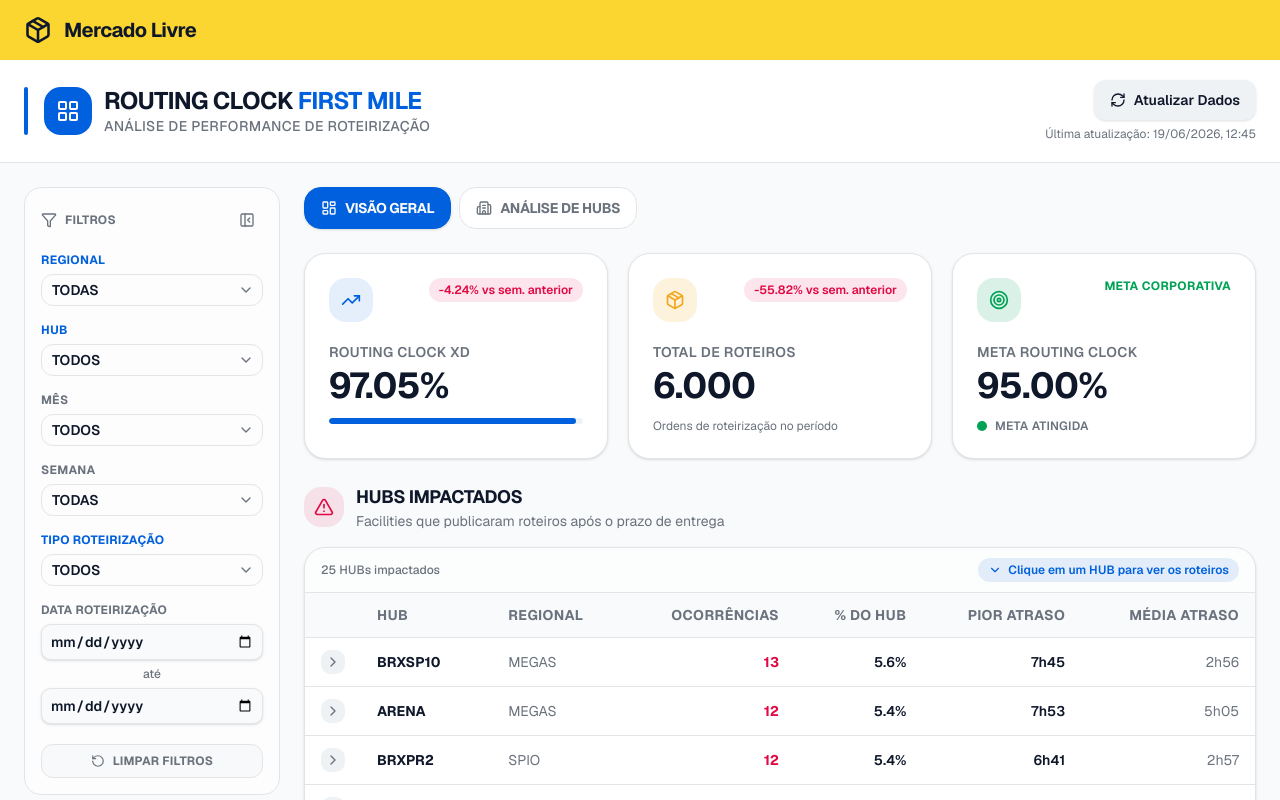
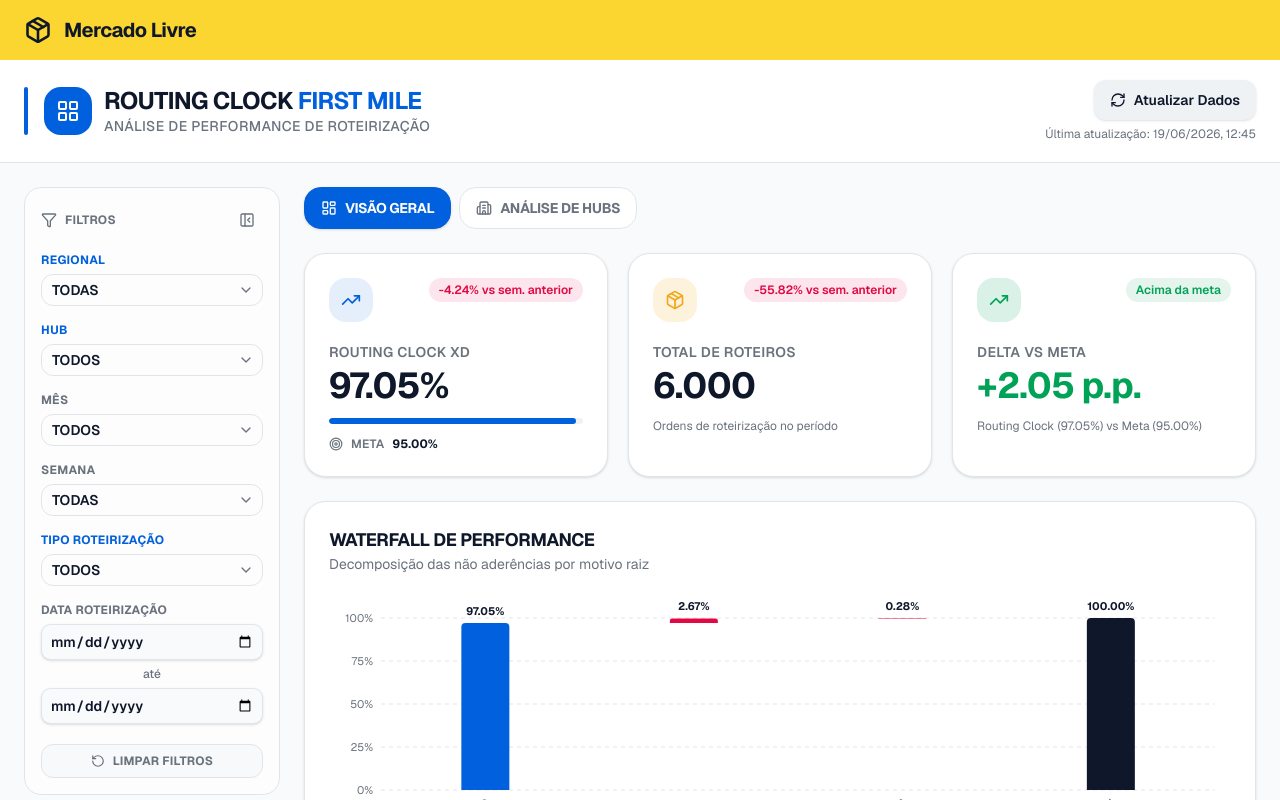
Before and after one commit to adrianoteodoro-sketch/routing-clock-dashboard, a Next.js app: page /routing-clock in a window 1280 px wide. Shown: the top 800 px of the page. Built offline with nearby package versions, Linux system fonts and the light colour scheme.

Commit message:
feat: add delta and meta comparison to KPI cards and dashboard
Co-authored-by: adrianoteodoro-sketch <243608073+adrianoteodoro-sketch@users.noreply.github.com>

```diff
--- a/components/kpi-cards.tsx
+++ b/components/kpi-cards.tsx
@@ -1,6 +1,6 @@
 "use client"
 
-import { TrendingUp, Package, Target } from "lucide-react"
+import { TrendingUp, TrendingDown, Package, Target } from "lucide-react"
 import type { Kpis } from "@/lib/types"
 
 function formatNumber(n: number): string {
@@ -17,6 +17,8 @@ function variation(current: number, previous: number): { text: string; positive:
 export function KpiCards({ kpis }: { kpis: Kpis }) {
   const perfVar = variation(kpis.perfUltimaSemana, kpis.perfSemanaAnterior)
   const volVar = variation(kpis.volumeUltimaSemana, kpis.volumeSemanaAnterior)
+  const delta = kpis.performanceAtual - kpis.meta
+  const deltaPositive = delta >= 0
 
   return (
     <div className="grid grid-cols-1 gap-5 sm:grid-cols-2 xl:grid-cols-3">
@@ -44,6 +46,11 @@ export function KpiCards({ kpis }: { kpis: Kpis }) {
             style={{ width: `${Math.min(kpis.performanceAtual, 100)}%` }}
           />
         </div>
+        <div className="mt-3 flex items-center gap-2 text-xs">
+          <Target className="h-3.5 w-3.5 text-muted-foreground" />
+          <span className="font-semibold uppercase tracking-wide text-muted-foreground">Meta</span>
+          <span className="font-bold text-foreground">{kpis.meta.toFixed(2)}%</span>
+        </div>
       </div>
 
       {/* Volume total */}
@@ -67,22 +74,34 @@ export function KpiCards({ kpis }: { kpis: Kpis }) {
         <p className="mt-3 text-xs text-muted-foreground">Ordens de roteirização no período</p>
       </div>
 
-      {/* Meta */}
+      {/* Delta vs Meta */}
       <div className="rounded-2xl border border-border bg-card p-6 shadow-sm">
         <div className="flex items-start justify-between">
-          <div className="flex h-11 w-11 items-center justify-center rounded-xl bg-success/15 text-success">
-            <Target className="h-5 w-5" />
+          <div
+            className={`flex h-11 w-11 items-center justify-center rounded-xl ${
+              deltaPositive ? "bg-success/15 text-success" : "bg-danger/15 text-danger"
+            }`}
+          >
+            {deltaPositive ? <TrendingUp className="h-5 w-5" /> : <TrendingDown className="h-5 w-5" />}
           </div>
-          <span className="text-xs font-bold uppercase tracking-wide text-success">Meta Corporativa</span>
-        </div>
-        <p className="mt-5 text-sm font-semibold uppercase tracking-wide text-muted-foreground">Meta Routing Clock</p>
-        <p className="mt-1 text-4xl font-bold tracking-tight text-foreground">{kpis.meta.toFixed(2)}%</p>
-        <div className="mt-3 flex items-center gap-2">
-          <span className={`h-2.5 w-2.5 rounded-full ${kpis.metaAtingida ? "bg-success" : "bg-danger"}`} />
-          <span className="text-xs font-semibold uppercase tracking-wide text-muted-foreground">
-            {kpis.metaAtingida ? "Meta Atingida" : "Abaixo da Meta"}
+          <span
+            className={`rounded-full px-2.5 py-1 text-xs font-semibold ${
+              deltaPositive ? "bg-success/10 text-success" : "bg-danger/10 text-danger"
+            }`}
+          >
+            {deltaPositive ? "Acima da meta" : "Abaixo da meta"}
           </span>
         </div>
+        <p className="mt-5 text-sm font-semibold uppercase tracking-wide text-muted-foreground">Delta vs Meta</p>
+        <p
+          className={`mt-1 text-4xl font-bold tracking-tight ${deltaPositive ? "text-success" : "text-danger"}`}
+        >
+          {deltaPositive ? "+" : ""}
+          {delta.toFixed(2)} p.p.
+        </p>
+        <p className="mt-3 text-xs text-muted-foreground">
+          Routing Clock ({kpis.performanceAtual.toFixed(2)}%) vs Meta ({kpis.meta.toFixed(2)}%)
+        </p>
       </div>
     </div>
   )
--- a/components/routing-clock-dashboard.tsx
+++ b/components/routing-clock-dashboard.tsx
@@ -138,7 +138,9 @@ export function RoutingClockDashboard() {
             <>
               <KpiCards kpis={data.kpis} />
 
-              {/* HUBs Impactados (logo abaixo dos big numbers) */}
+              <WaterfallChart data={data.waterfall} />
+
+              {/* HUBs Impactados */}
               <section className="flex flex-col gap-4">
                 <div className="flex items-center gap-3">
                   <div className="flex h-10 w-10 items-center justify-center rounded-xl bg-danger/10 text-danger">
@@ -153,8 +155,6 @@ export function RoutingClockDashboard() {
                 </div>
                 <HubTable secao={data.hubAnalise.atraso} metric="atraso" />
               </section>
-
-              <WaterfallChart data={data.waterfall} />
 
               <div className="grid grid-cols-1 gap-6 lg:grid-cols-3">
                 <div className="lg:col-span-2">
```
